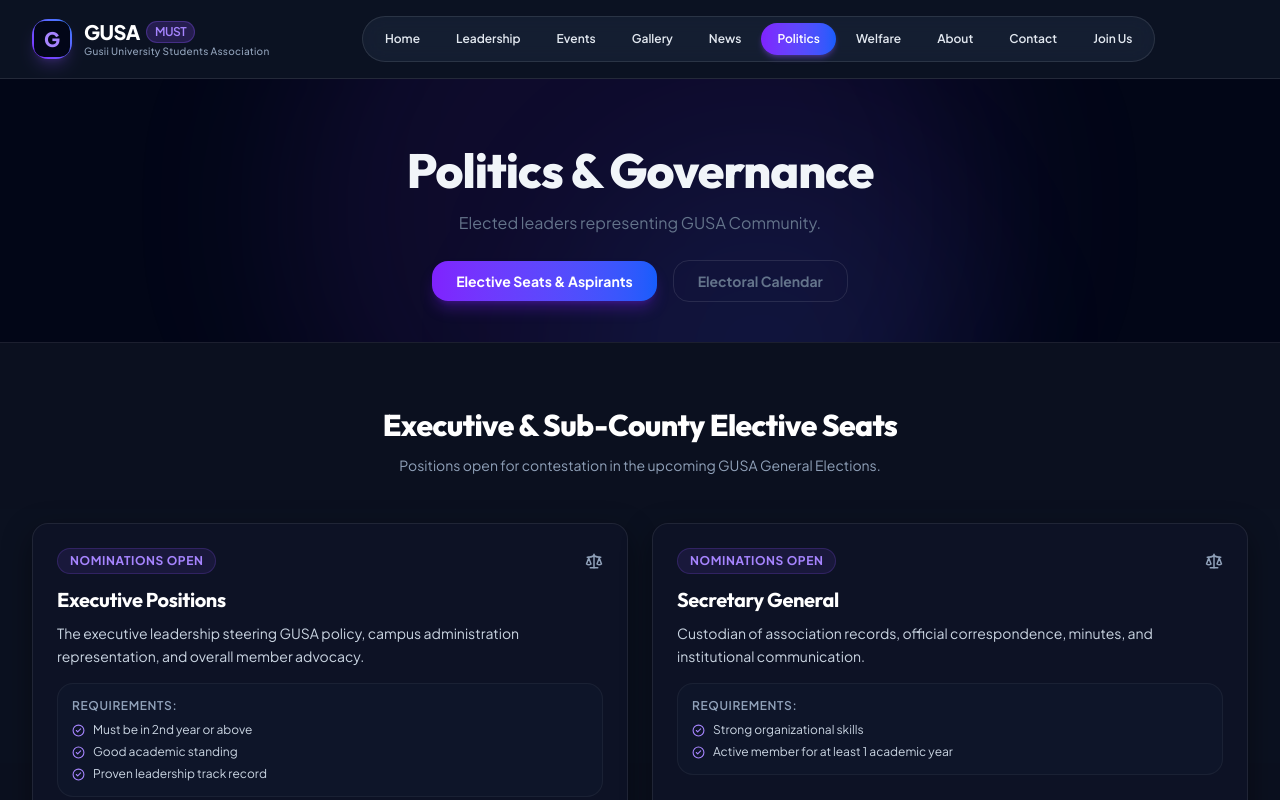
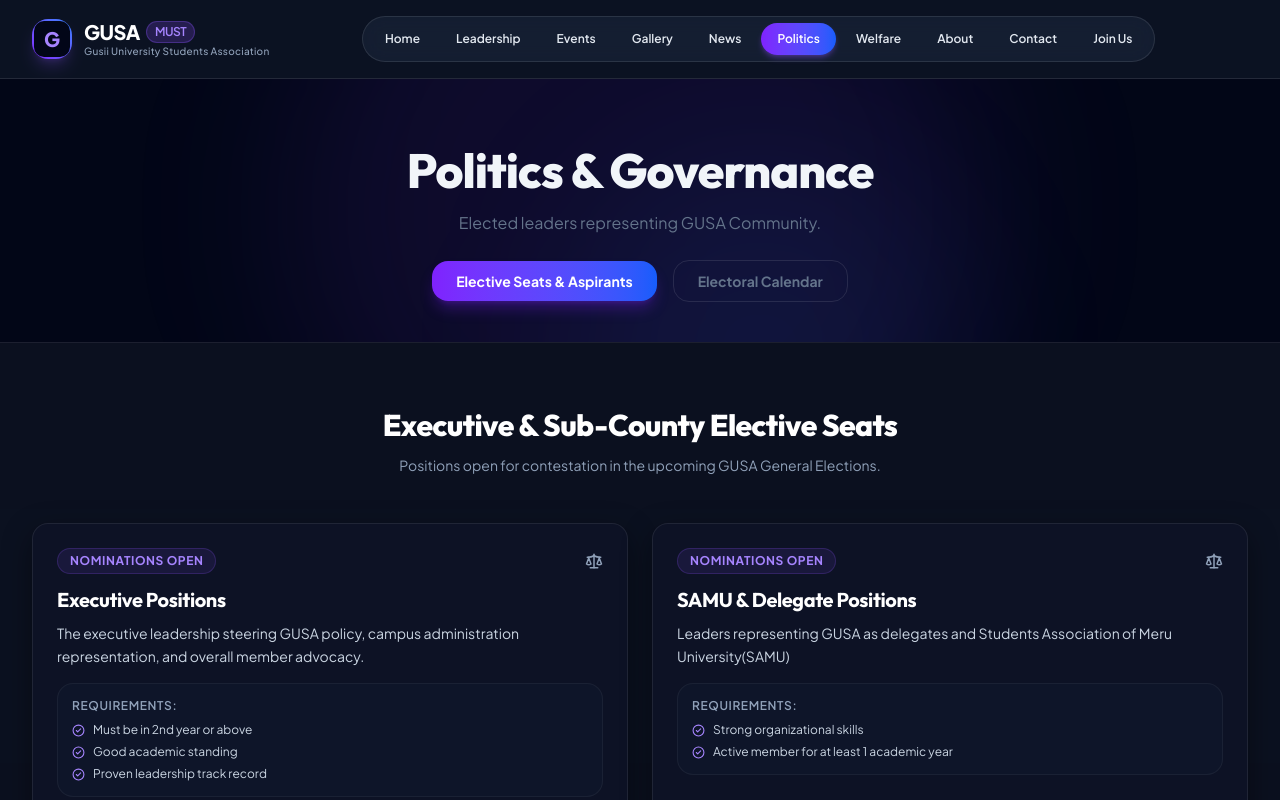
Before and after one commit to Omwenga75/gusa, a Next.js app: page /politics in a window 1280 px wide. Shown: the top 800 px of the page. Built offline with nearby package versions, Linux system fonts and the light colour scheme.

Commit message:
Update position to SAMU & Delegate Positions with updated description

```diff
--- a/src/app/politics/PoliticsClient.tsx
+++ b/src/app/politics/PoliticsClient.tsx
@@ -29,8 +29,8 @@ export default function PoliticsClient() {
       status: 'Nominations Open'
     },
     {
-      title: 'Secretary General',
-      description: 'Custodian of association records, official correspondence, minutes, and institutional communication.',
+      title: 'SAMU & Delegate Positions',
+      description: 'Leaders representing GUSA as delegates and Students Association of Meru University(SAMU)',
       requirements: ['Strong organizational skills', 'Active member for at least 1 academic year'],
       status: 'Nominations Open'
     }
```
